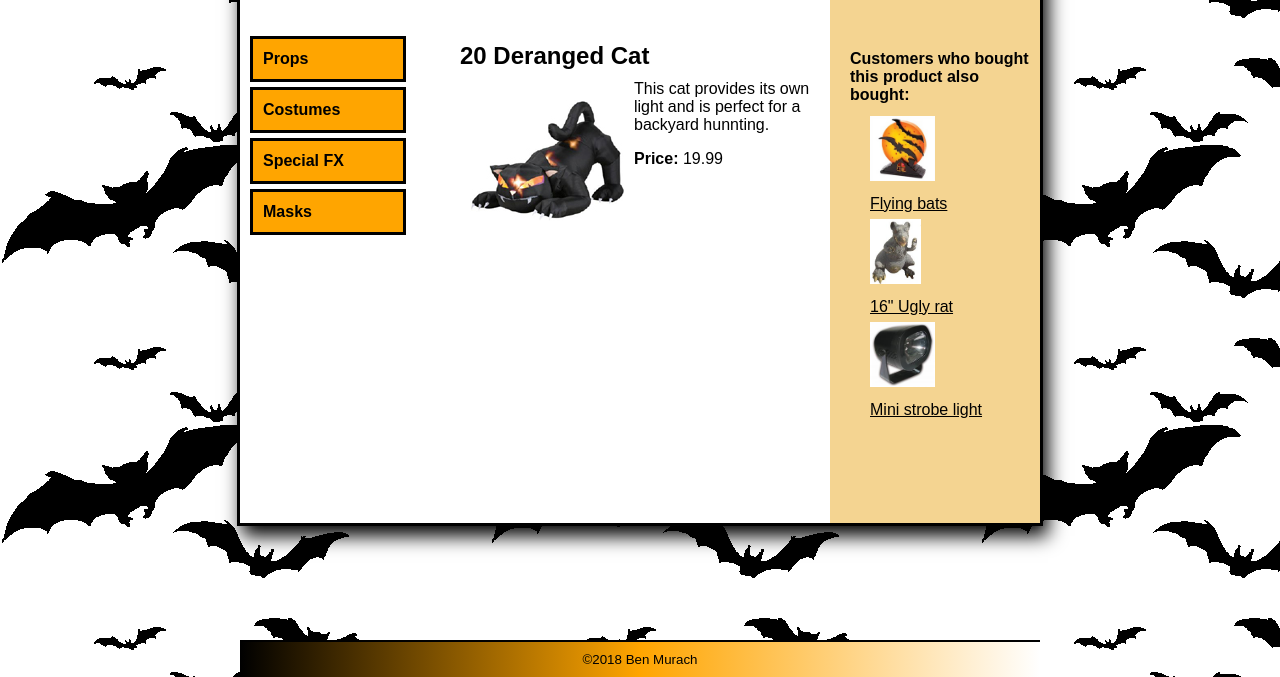
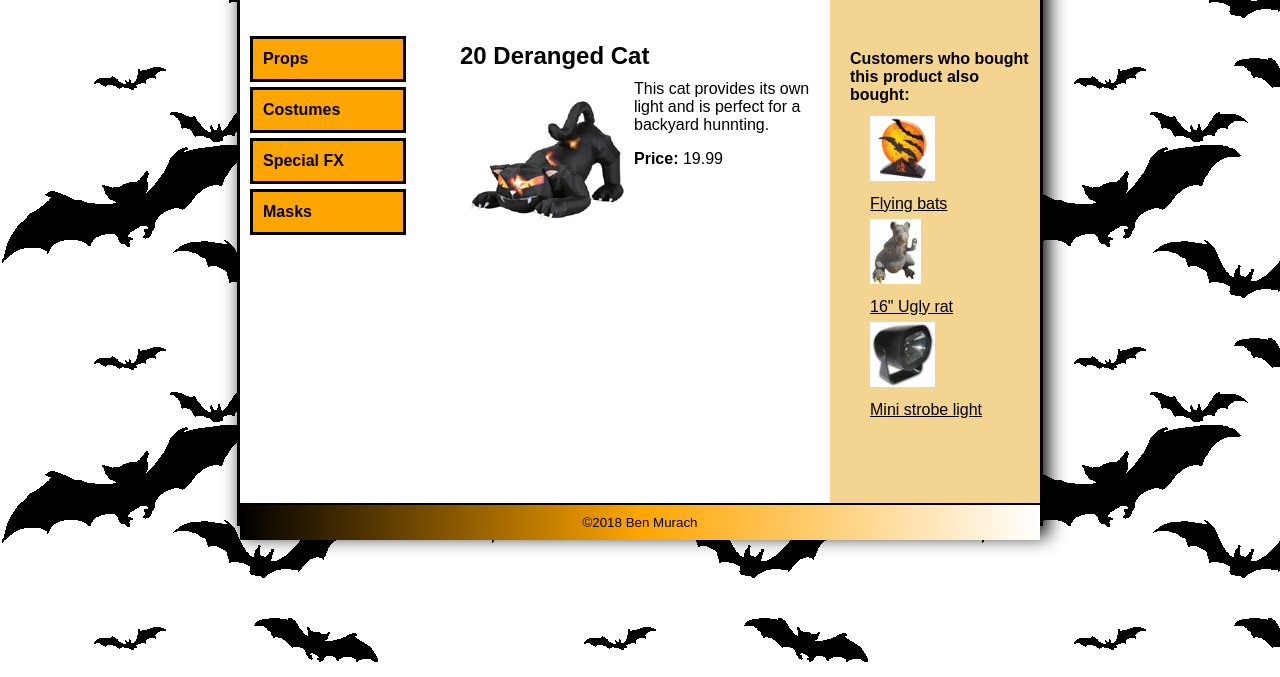
Before and after one commit to rohitsriramla/rohitsriramla.github.io, a plain HTML site: page halloween_exercises/products/Deranged Cat.html in a window 1280 px wide. Shown: the part 138-815 px from the top of the page. Drawn offline with Linux system fonts and the light colour scheme.

Commit message:
Add files via upload

```diff
--- a/halloween_exercises/products/Deranged Cat.html
+++ b/halloween_exercises/products/Deranged Cat.html
@@ -31,7 +31,7 @@
             <li><a href="#">Join Email</a></li>
           </ul>
 
-          <footer class="bot" ><Small>&copy;2018 Ben Murach</small></footer>
+
 
             <div id="content-wrapper">
                 <div id="content">
@@ -69,6 +69,7 @@
                   </div>
                 </div>
               </div>
+              <footer class="bot" ><Small>&copy;2018 Ben Murach</small></footer>
         </div>
 
 
--- a/halloween_exercises/styles/Deranged.css
+++ b/halloween_exercises/styles/Deranged.css
@@ -24,9 +24,9 @@ background-image: linear-gradient(to right,  white, orange, rgb(0, 0, 0));
 }
   .bot{
     width: 800px;
-    bottom: -15px;
+    bottom: 20px;
 
-    position: absolute;
+    position: relative;
     border-bottom: none;
     border-top: 2px solid rgb(0, 0, 0);
     box-shadow: none;
```
